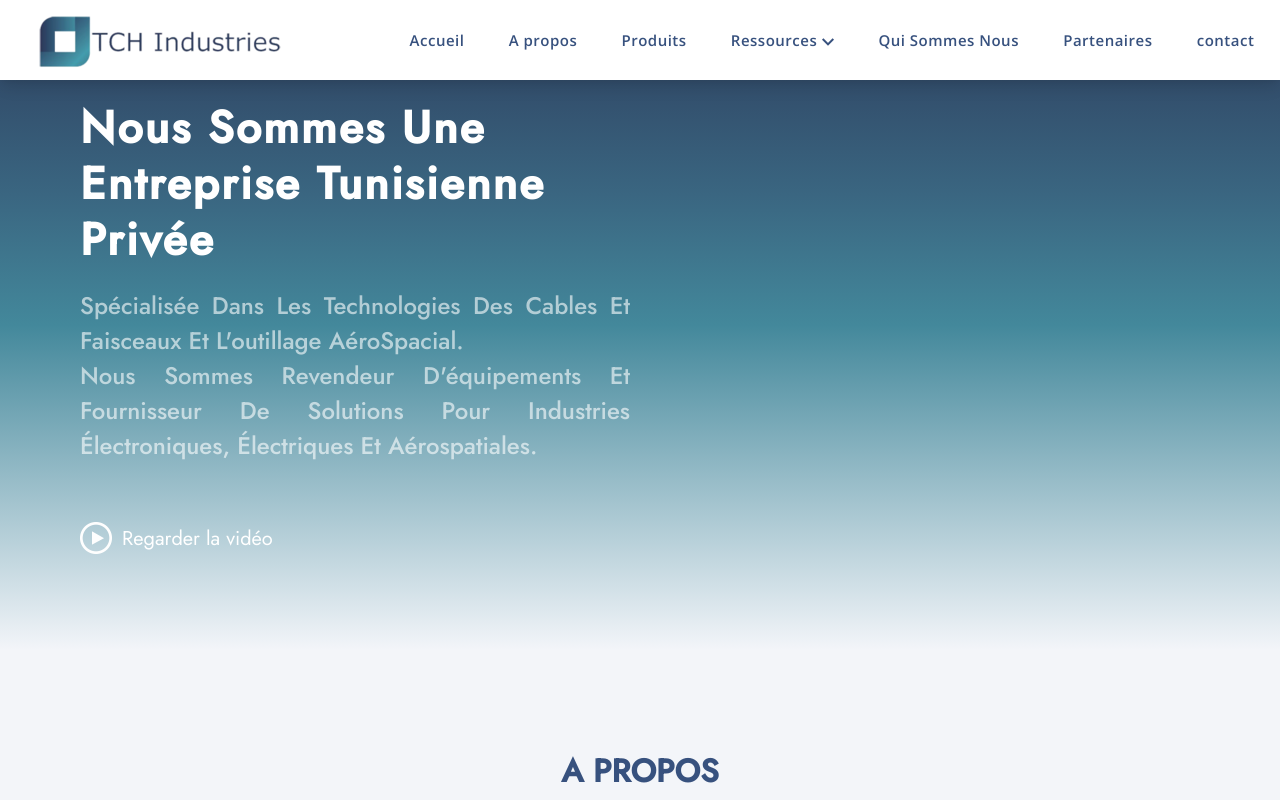
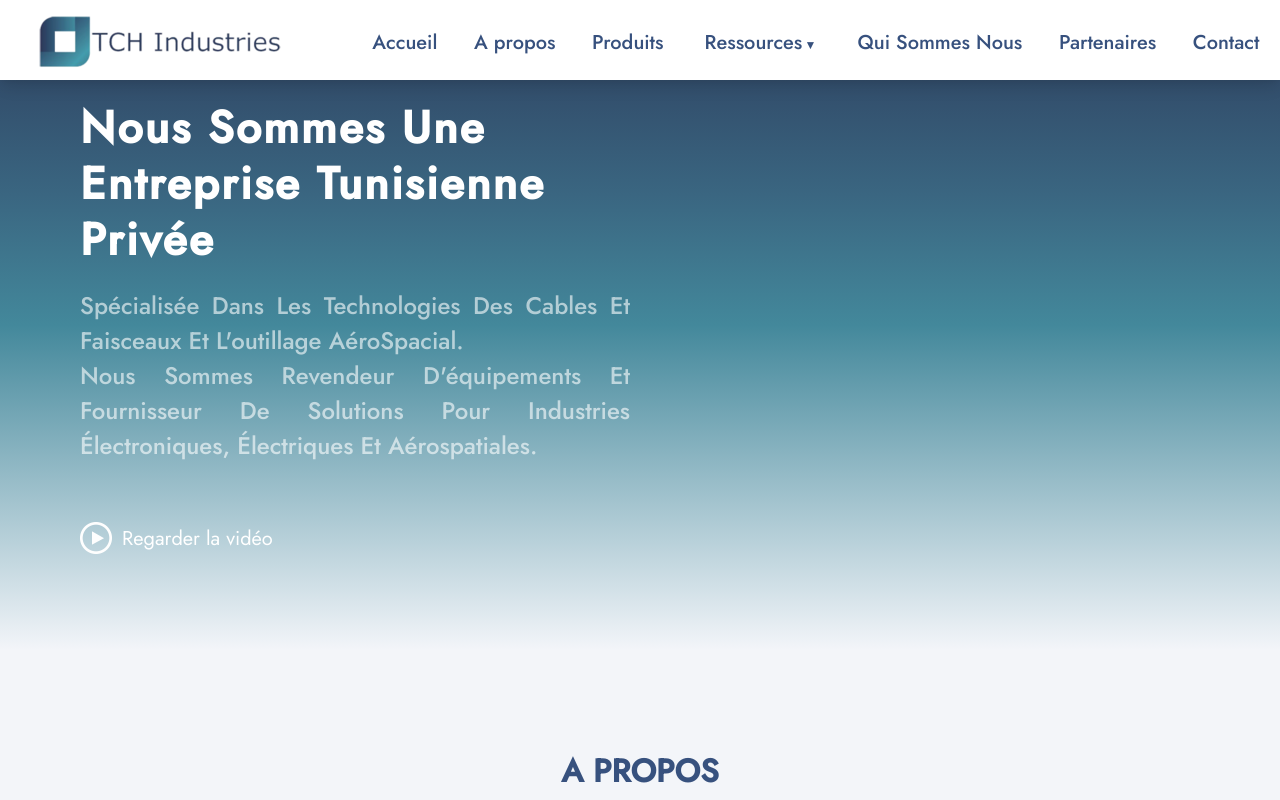
Before and after one commit to Joubeli/TCH, a React (Create React App) app: page / in a window 1280 px wide. Shown: the top 800 px of the page. Built offline with nearby package versions, Linux system fonts and the light colour scheme.

Commit message:
Update the menu by adding hover animation and add sectionning

```diff
--- a/src/App.css
+++ b/src/App.css
@@ -87,3 +87,97 @@ h2::after {
   display: flex;
   justify-content: space-between;
 }
+.topbar {
+  width: 100%;
+  height: 80px;
+  box-shadow: rgba(0, 0, 0, 0.1) 0px 10px 15px -3px,
+    rgba(0, 0, 0, 0.05) 0px 4px 6px -2px;
+  display: flex;
+  position: fixed;
+  background-color: white;
+  top: 0;
+  z-index: 1;
+}
+.logo {
+  display: flex;
+  width: 30%;
+  padding: 1% 0 1% 3%;
+}
+.logo img {
+  cursor: pointer;
+}
+h5 {
+  font-size: 1.4em;
+}
+nav {
+  width: 80%;
+}
+.nav {
+  display: flex;
+  justify-content: space-between;
+  padding: 3% 2%;
+  width: 100%;
+}
+.nav-menu:hover {
+  color: #459baa;
+}
+.nav li a {
+  position: relative;
+  color: #37517e;
+  font-size: 20px;
+  font-weight: 500;
+  padding: 6px 2px;
+  font-family: "Jost", sans-serif;
+
+}
+.nav li a:hover {
+  color: #459baa;
+
+}
+.nav li a::before{
+  content: '';
+  position: absolute;
+  bottom: 0;
+  left: 0;
+  height: 2px;
+  width: 0%;
+  background-color: #459baa;
+  transition: all 0.4s ease;
+}
+.nav li a:hover::before{
+  width: 100%;
+}
+.arrow {
+  padding: 5px 0 0 5px;
+}
+.dropdown {
+  height: 90px;
+  width: 150px;
+  background-color: white;
+  border-radius: 10px;
+  box-shadow: rgba(99, 99, 99, 0.2) 0px 2px 8px 0px;
+  display: none;
+  font-size: 14px;
+  padding: 5px 0;
+  margin-left: -0.5%;
+  text-align: left;
+  position: absolute;
+  top: 70%;
+}
+.dropdown li {
+  padding: 4% 0 4% 7%;
+}
+.dropdown li a{
+  font-size: 17px;
+}
+.dropdown li a:hover {
+  color: #459baa;
+}
+.ressources:hover .dropdown {
+  display: block;
+  transition: all 0.4s;
+}
+.arrow{
+  font-size: 12px;
+  margin-left: -7%;
+}
--- a/src/App.js
+++ b/src/App.js
@@ -1,5 +1,4 @@
 import "./App.css";
-import Header from "./components/Header/Header";
 import A_propos from "./components/A_propos/A_propos";
 import Produits from "./components/Produits/Produits";
 import QuiSommesNous from "./components/QuiSommesNous/QuiSommesNous";
@@ -7,17 +6,67 @@ import Partenaires from "./components/Partenaires/Partenaires";
 import Contact from "./components/Contact/Contact";
 import Accueil from "./components/Accueil/Accueil";
 import Footer from "./components/Footer/Footer";
+import logo from "./images/Header/logo.png";
+import arrow from "./images/Header/arrow.png";
+import pdf1 from "./pdf/1.pdf";
+import pdf2 from "./pdf/2.pdf";
+
 
 function App() {
   return (
-    <div className="App">
-      <Header />
-      <Accueil />
-      <A_propos />
-      <Produits />
-      <QuiSommesNous />
-      <Partenaires />
-      <Contact />
+      <div className="App">
+      <div className="topbar">
+        <div className="logo">
+          <a href="#accueil" >
+            <img src={logo} alt="logo" height="57px" width="244px" />
+          </a>
+        </div>
+        <nav>
+          <ul className="nav">
+            <li className="nav-menu">
+              <a href="#accueil">Accueil</a>
+            </li>
+            <li className="nav-menu">
+              <a href="#a_propos">A propos</a>
+            </li>
+            <li className="nav-menu">
+              <a href="#produits">Produits</a>
+            </li>
+            <li className="nav-menu ressources">
+              <a href="#">Ressources <span className="arrow">▼</span></a>
+              {/* <img className="arrow" alt="arrow icon" src={arrow} /> */}
+              <ul className="dropdown">
+                <li>
+                  <a target="_blank" href={pdf1}>
+                    TI Guide
+                  </a>
+                </li>
+                <li>
+                  <a target="_blank" href={pdf2}>
+                    TCH Line Card
+                  </a>
+                </li>
+              </ul>
+            </li>
+            <li className="nav-menu">
+              <a href="#quisommesnous">Qui Sommes Nous</a>
+            </li>
+            <li className="nav-menu">
+              <a href="#partenaires">Partenaires</a>
+            </li>
+            <li className="nav-menu">
+              <a href="#contact">Contact</a>
+            </li>
+          </ul>
+        </nav>
+      </div>
+
+      <div id="accueil"><Accueil /></div>
+      <div id="a_propos"><A_propos /></div>
+      <div id="produits"><Produits /></div>
+      <div id="quisommesnous"><QuiSommesNous /></div>
+      <div id="partenaires"><Partenaires /></div>
+      <div id="contact"><Contact /></div>
       <Footer />
     </div>
   );
--- a/src/components/Footer/Footer.css
+++ b/src/components/Footer/Footer.css
@@ -35,9 +35,9 @@
   font-size: 0.9em;
   margin-bottom: 5px;
 }
-.arrow {
+.arrow_footer {
   margin-bottom: 5px;
 }
-.arrow:hover {
+.arrow_footer:hover {
   cursor: pointer;
 }
--- a/src/components/Footer/Footer.js
+++ b/src/components/Footer/Footer.js
@@ -1,7 +1,6 @@
 import React from "react";
 import "./Footer.css";
 import { BackTop } from "antd";
-import { Link } from "react-scroll";
 import facebook from "../../images/Footer/facebook.png";
 import linkedin from "../../images/Footer/linkedin.png";
 import back_to_top from "../../images/Footer/back_to_top.png";
@@ -10,41 +9,41 @@ const Footer = () => {
   return (
     <div className="footer">
       <div className="links">
-        <Link className="link" to="accueil" smooth={true} duration={1000}>
+        <a className="link" href="#accueil" >
           Accueil
-        </Link>{" "}
+        </a>{" "}
         |
-        <Link className="link" to="a_propos" smooth={true} duration={1000}>
+        <a className="link" href="#a_propos">
           {" "}
           A propos
-        </Link>{" "}
+        </a>{" "}
         |
-        <Link className="link" to="produits" smooth={true} duration={1000}>
+        <a className="link" href="#produits">
           {" "}
           Produits
-        </Link>{" "}
+        </a>{" "}
         |
-        <Link className="link" to="quisommesnous" smooth={true} duration={1000}>
+        <a className="link" href="#quisommesnous">
           {" "}
           Qui Sommes Nous
-        </Link>{" "}
+        </a>{" "}
         |
-        <Link className="link" to="partenaires" smooth={true} duration={1000}>
+        <a className="link" href="partenaires">
           {" "}
           Partenaires
-        </Link>{" "}
+        </a>{" "}
         |
-        <Link className="link" to="contact" smooth={true} duration={1000}>
+        <a className="link" href="#contact">
           {" "}
           Contact
-        </Link>
+        </a>
       </div>
       <div className="copy">
         Copyright © 2022{" "}
-        <Link to="a_propos" className="link">
+        <a href="#a_propos">
           {" "}
           TCH Industries
-        </Link>{" "}
+        </a>{" "}
         • Entreprise Tunisienne Privée Créée en 2012{" "}
       </div>
       <div className="socials">
@@ -67,7 +66,7 @@ const Footer = () => {
       </div>
       <BackTop>
         <img
-          className="arrow"
+          className="arrow_footer"
           src={back_to_top}
           width="32px"
           height="32px"
--- a/src/components/Header/Header.css
+++ /dev/null
@@ -1,65 +0,0 @@
-.topbar {
-  width: 100%;
-  height: 80px;
-  box-shadow: rgba(0, 0, 0, 0.1) 0px 10px 15px -3px,
-    rgba(0, 0, 0, 0.05) 0px 4px 6px -2px;
-  display: flex;
-  position: fixed;
-  background-color: white;
-  top: 0;
-  z-index: 1;
-}
-.logo {
-  display: flex;
-  width: 30%;
-  padding: 1% 0 1% 3%;
-}
-.logo img {
-  cursor: pointer;
-}
-h5 {
-  font-size: 1.4em;
-}
-.nav {
-  display: flex;
-  justify-content: space-between;
-  width: 70%;
-  padding: 2.3% 2%;
-}
-.nav-menu {
-  color: #37517e;
-  font-size: 15px;
-  letter-spacing: 0.5px;
-  font-weight: 600;
-  font-family: "Open Sans", sans-serif;
-  cursor: pointer;
-}
-.nav-menu:hover {
-  color: #459baa;
-}
-.arrow {
-  padding: 5px 0 0 5px;
-}
-.dropdown {
-  height: 80px;
-  width: 120px;
-  background-color: white;
-  border-radius: 10px;
-  box-shadow: rgba(99, 99, 99, 0.2) 0px 2px 8px 0px;
-  display: none;
-  font-size: 14px;
-  padding: 0.5% 0;
-  margin-top: 1.5%;
-  text-align: left;
-  position: absolute;
-  top: 50%;
-}
-.dropdown li {
-  padding: 4% 0 4% 7%;
-}
-.dropdown li a:hover {
-  color: #459baa;
-}
-.ressources:hover .dropdown {
-  display: block;
-}
```
